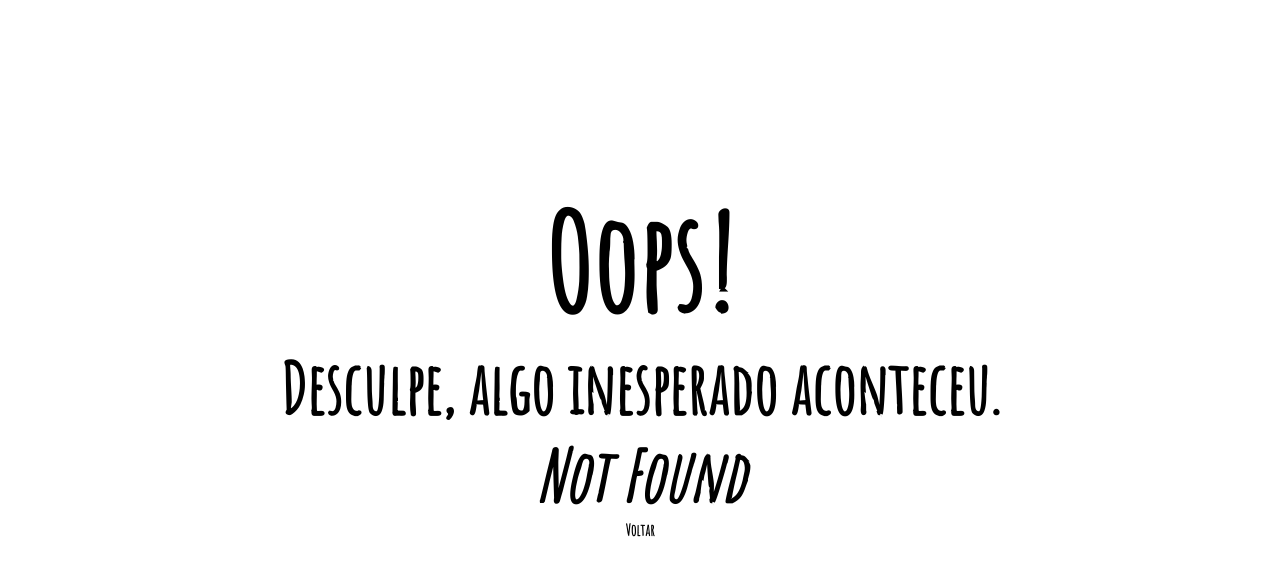
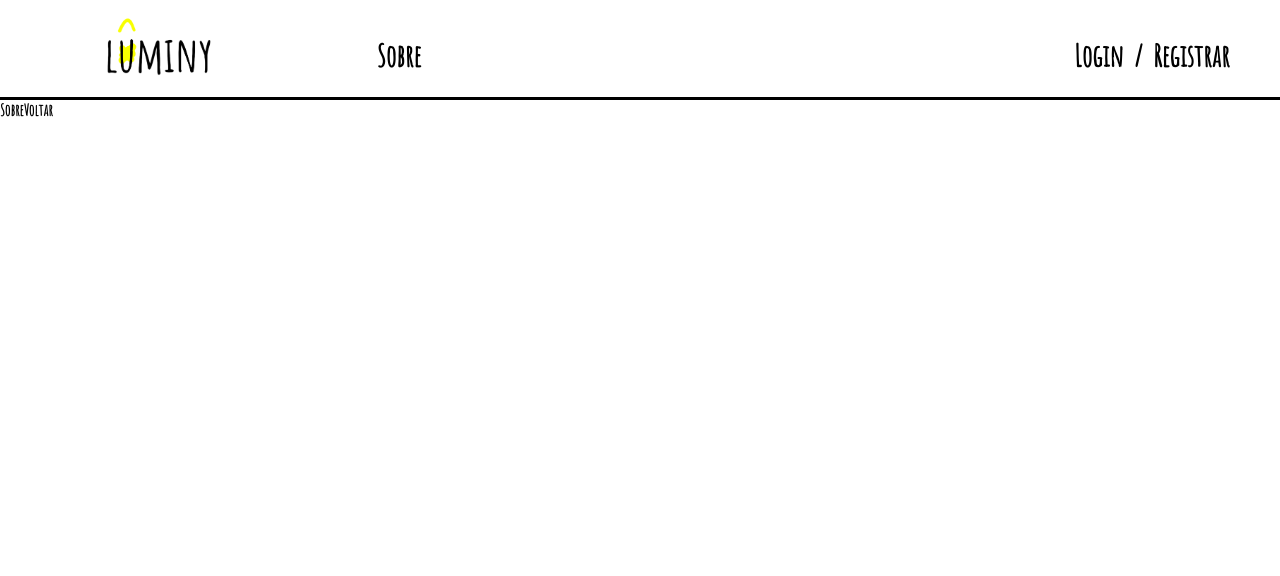
Before and after one commit to FernandoKohn/Luminy, a React (Create React App) app in the folder projeto/: page /Sobre in a window 1280 px wide. Before the commit this address had no page. Shown: the top 576 px of the page. Built offline with nearby package versions, Linux system fonts and the light colour scheme.

Commit message:
Protected routes finalizado
Próximos passos:
- Terminar página Registro:
- Iniciar Dashboard

```diff
--- a/projeto/package.json
+++ b/projeto/package.json
@@ -25,6 +25,7 @@
     "react-scripts": "5.0.1",
     "tailwind-merge": "^2.2.2",
     "typescript": "^4.9.5",
+    "uuid": "^9.0.1",
     "web-vitals": "^2.1.4"
   },
   "scripts": {
--- a/projeto/src/components/layout/Alert.module.css
+++ /dev/null
@@ -1,5 +0,0 @@
-.success {
-    height: 50px;
-    width: 150px;
-    background-color: rgb(213, 255, 150);
-}
--- a/projeto/src/components/layout/Navbar.module.css
+++ b/projeto/src/components/layout/Navbar.module.css
@@ -8,7 +8,7 @@
 
 .logo {
     display: flex;
-    width: 320px;
+    width: 500px;
     height: 100%;
     align-items: center;
     justify-content: space-around;
@@ -50,4 +50,10 @@
     align-items: center;
     font-size: 30px;
     padding-top: 18px;
+    gap: 25px;
 }
+
+.logged p {
+    font-size: 30px;
+    cursor: pointer;
+}
--- a/projeto/src/components/layout/Navbar.tsx
+++ b/projeto/src/components/layout/Navbar.tsx
@@ -1,12 +1,19 @@
 import styles from "./Navbar.module.css"
 import Logo from "../../img/luminyLogo.png"
-import { Link } from "react-router-dom"
+import { Link, useLocation, useOutletContext } from "react-router-dom"
 
-type props = {
-    isLogged: boolean
-}
 
-export const Navbar = (props: props) => {
+export const Navbar = ({user, setUser}: any) => {
+
+    const url = useLocation()
+
+    const logOut = () => {
+        setUser(null)
+    }
+
+    console.log(user)
+
+
     return (
         <div className={styles.main}>
             <div className={styles.logo}>
@@ -16,15 +23,21 @@ export const Navbar = (props: props) => {
                 <Link to="/Sobre">
                     <h1>Sobre</h1>
                 </Link>
+                {user && (
+                    <Link to={`/Dashboard/${user.user}`} >
+                        <h1>Dashboard</h1>
+                    </Link>
+                )}
             </div>
             <div className={styles.userLogin}>
-                {props.isLogged ? (
+                {user ? (
                     <div className={styles.logged}>
                         <i className='bx bxs-user'></i>
+                        <p onClick={logOut}>Deslogar</p>
                     </div>
                 ) : (
                     <div className={styles.notLogged}>
-                        <Link to="/Login" state={props.isLogged}>
+                        <Link to="/Login">
                             <h1>Login</h1>
                         </Link>
                         <h1>/</h1>
--- a/projeto/src/components/pages/Dashboard.tsx
+++ b/projeto/src/components/pages/Dashboard.tsx
@@ -1,8 +1,15 @@
 import styles from "./Dashboard.module.css"
-
+import { Link, useOutletContext } from "react-router-dom"
 
 export const Dashboard = () => {
+
+  const context:any = useOutletContext()
+
   return (
-    <div>Dashboard</div>
+    <div>
+      Dashboard
+      {context.user.user}
+      <Link to="/">Voltar</Link>
+    </div>
   )
 }
--- a/projeto/src/components/pages/Login.tsx
+++ b/projeto/src/components/pages/Login.tsx
@@ -1,6 +1,6 @@
 import styles from "./Login.module.css"
 import { Dispatch, SetStateAction, useEffect, useState, createContext } from "react"
-import { Link, useNavigate} from "react-router-dom"
+import { Link, useNavigate, useOutletContext} from "react-router-dom"
 import axios from "axios";
 import Alert from '@mui/material/Alert';
 
@@ -17,6 +17,8 @@ export const Login = () => {
     const [message, setMessage] = useState("")
     const [messageType, setmessageType] = useState<severity>("success")
     const navigate = useNavigate()
+    const context: any = useOutletContext()
+
 
     const jsonServer = axios.create({
         baseURL: 'https://luminy.glitch.me/user'
@@ -30,12 +32,11 @@ export const Login = () => {
         e.preventDefault()
         let data = new FormData(e.target)
         let value = Object.fromEntries(data.entries())
-
         for (let index of usuario) {
             if (index.user === data.get("user") && index.password == data.get("password")) {
+                sethasUser(true)
+                context.setUser(value)
                 navigate(`/Dashboard/${data.get("user")}`)
-                sethasUser(true)
-
             }
         }
 
--- a/projeto/src/components/pages/Register.tsx
+++ b/projeto/src/components/pages/Register.tsx
@@ -3,7 +3,7 @@ import { Link } from "react-router-dom"
 import styles from "./Register.module.css"
 import axios from "axios";
 import Alert from '@mui/material/Alert';
-
+import { v4 as uuidv4 } from 'uuid';
 
 export const Register = () => {
 
@@ -11,6 +11,7 @@ export const Register = () => {
     const [hasUser, sethasUser] = useState(false)
     const [message, setMessage] = useState("")
     const [messageType, setmessageType] = useState("")
+    const id = uuidv4()
 
     const jsonServer = axios.create({
         baseURL: 'https://luminy.glitch.me/user'
@@ -23,6 +24,7 @@ export const Register = () => {
     const handleSubmit = (e: any) => {
         e.preventDefault()
         let data = new FormData(e.target)
+        data.set("id", id)
         let value = Object.fromEntries(data.entries())
 
         for (let index of usuario) {
--- a/projeto/src/components/pages/Root.tsx
+++ b/projeto/src/components/pages/Root.tsx
@@ -2,17 +2,22 @@ import { useState } from "react"
 import { Navbar } from "../layout/Navbar"
 import styles from "./Root.module.css"
 import { Home } from "./Home"
+import { Outlet, useLocation } from "react-router-dom"
 
 
 export const Root = () => {
 
-    const [user, setUser] = useState([])
+    const [user, setUser] = useState(null)
+    const location = useLocation()
+    const url = location.pathname
 
     return (
         <div className={styles.main}>
-            <Navbar isLogged={user.length ? true : false} />
+            {(url == "/" || url == "/Dashboard/:user" || url == "/Sobre")  && (
+                <Navbar user={user} setUser={setUser}/>
+            )}
             <div className={styles.routes}>
-                <Home/>
+                <Outlet context={{user, setUser}}/>
             </div>
         </div>
     )
--- /dev/null
+++ b/projeto/src/components/pages/Sobre.tsx
@@ -0,0 +1,11 @@
+import styles from "./Sobre.module.css"
+import { Link } from "react-router-dom"
+
+export const Sobre = () => {
+    return (
+        <div>
+            Sobre
+            <Link to="/">Voltar</Link>
+        </div>
+    )
+}
--- /dev/null
+++ b/projeto/src/components/utils/ProtectedRoute.tsx
@@ -0,0 +1,18 @@
+import { Navigate, Outlet, useOutletContext } from "react-router-dom"
+import { Navbar } from "../layout/Navbar"
+
+
+export const ProtectedRoute = () => {
+    const context: any = useOutletContext()
+
+    if (!context.user) {
+        return <Navigate to="/Login" replace={true} />
+    }
+
+    return (
+        <>
+            <Navbar user={context.user} setUser={context.setUser}/>
+            <Outlet context={context}/>
+        </>
+    )
+}
--- a/projeto/src/index.tsx
+++ b/projeto/src/index.tsx
@@ -1,4 +1,4 @@
-import React, { useState } from 'react';
+import React from 'react';
 import ReactDOM from 'react-dom/client';
 import './index.css';
 import reportWebVitals from './reportWebVitals';
@@ -8,7 +8,9 @@ import ErrorPage from './components/pages/ErrorPage';
 import { Login } from './components/pages/Login';
 import { Dashboard } from './components/pages/Dashboard';
 import { Register } from './components/pages/Register';
-import {Root} from "./components/pages/Root"
+import { Root } from "./components/pages/Root"
+import { ProtectedRoute } from './components/utils/ProtectedRoute';
+import { Sobre } from './components/pages/Sobre';
 
 
 
@@ -20,32 +22,43 @@ const router = createBrowserRouter([
     errorElement: <ErrorPage />,
     children: [
       {
-        path: "/Home",
-        element: <Home/>,
+        path: "/",
+        element: <Home />,
+        errorElement: <ErrorPage />,
+        index: true
+      },
+      {
+        path: "/Login",
+        element: <Login />,
         errorElement: <ErrorPage />
       },
       {
-        path: "/Login",
-        element: <Login/>,
-        errorElement: <ErrorPage />
-      },
-      {
-        path: "/Dashboard/:user",
-        element: <Dashboard />,
-        errorElement: <ErrorPage />
+        element: <ProtectedRoute />,
+        children: [
+          {
+            path: "/Dashboard/:user",
+            element: <Dashboard />,
+            errorElement: <ErrorPage />
+          }
+        ]
       },
       {
         path: "/Registrar",
         element: <Register />,
         errorElement: <ErrorPage />
       },
+      {
+        path: "/Sobre",
+        element: <Sobre/>,
+        errorElement: <ErrorPage />
+      }
     ]
   }
 ])
 
 ReactDOM.createRoot(document.getElementById('root')).render(
   <React.StrictMode>
-      <RouterProvider router={router} />
+    <RouterProvider router={router} />
   </React.StrictMode>
 );
 
```
Also changed, not shown: projeto/src/components/pages/Sobre.module.css (added), 1 other file (tests, documents, lock files or other folders).
